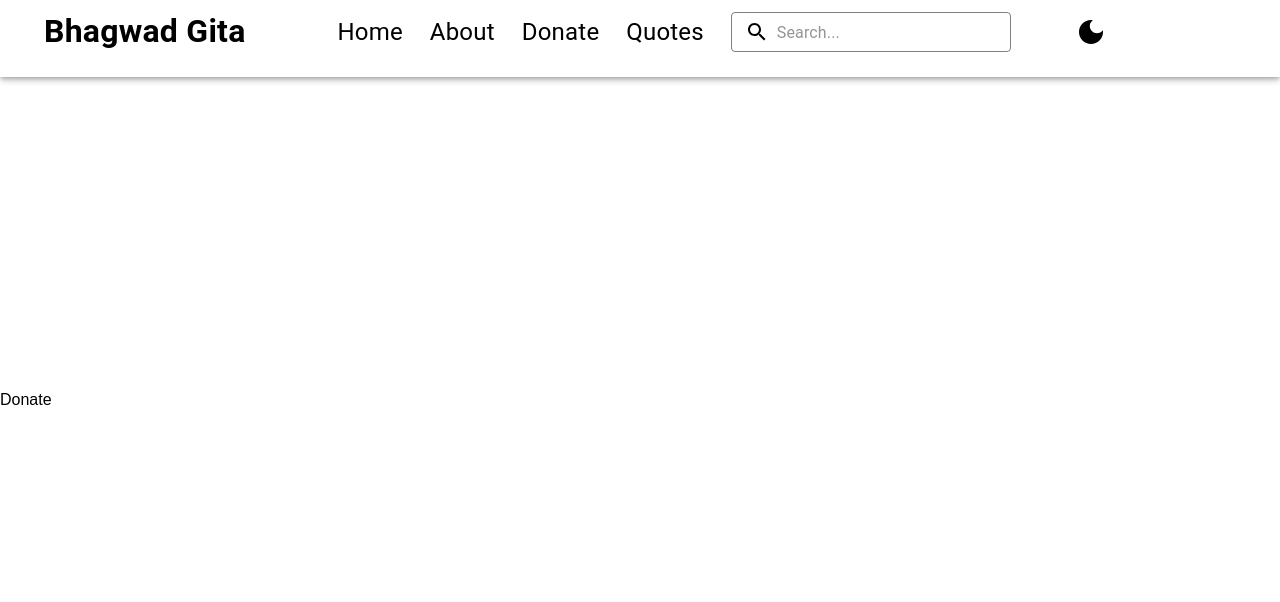
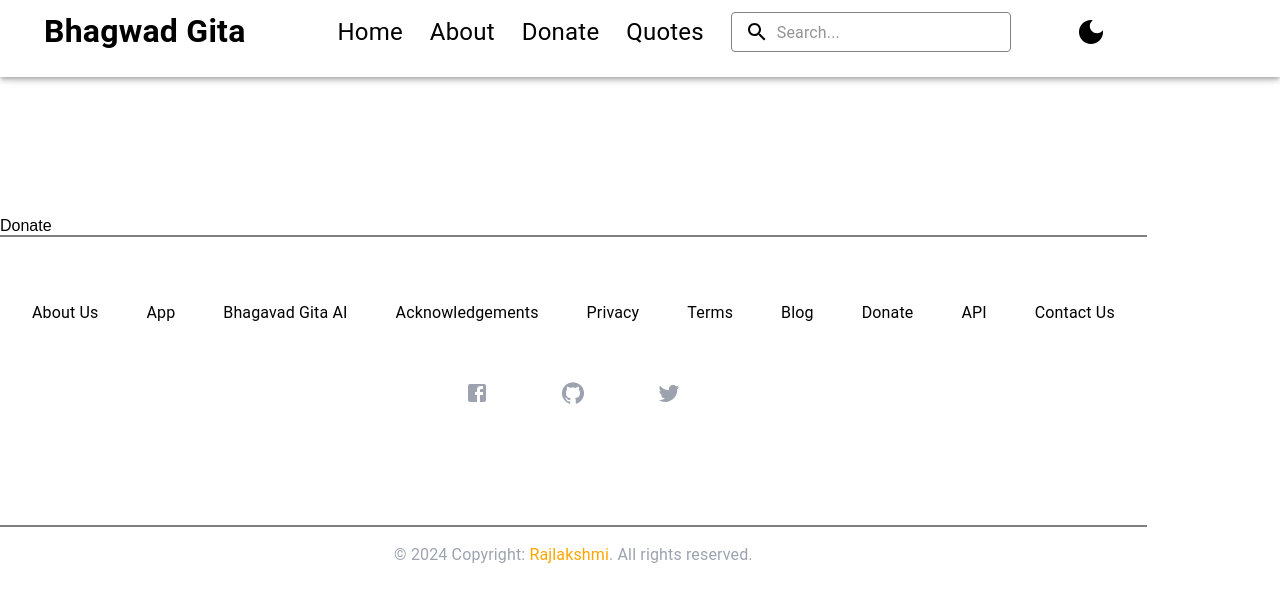
Before and after one commit to rajlakshmi18704/GuideToTheSoul, a React (Vite) app: page /donate in a window 1280 px wide. Shown: the top 602 px of the page. Built offline with nearby package versions, Linux system fonts and the light colour scheme.

Commit message:
Created Footer Component.

```diff
--- a/src/App.jsx
+++ b/src/App.jsx
@@ -9,6 +9,7 @@ import Quotes from './Pages/Quotes'
 import Navbar from './Components/Navbar'
 import CardDetails from './Pages/CardDetails'
 import {ThemeContext,themes} from './context/themeContext'
+import Footer from './Components/Footer'
 
 
 function App() {
@@ -21,6 +22,7 @@ function App() {
   }
   return (
     <>
+
     <ThemeContext.Provider value={{theme,handleOnclick}}>
     <Router>
       <Navbar/>
@@ -33,8 +35,9 @@ function App() {
         <Route path="/about" element={<About/>}/>
         <Route path="/donate" element={<Donate/>}/>
         </Routes>
+        <Footer/>
+      </Router>
 
-      </Router>
     </ThemeContext.Provider>
 
 
--- /dev/null
+++ b/src/Components/Footer.jsx
@@ -0,0 +1,183 @@
+// import React, { useContext } from 'react'
+// import { Box ,Stack, Typography} from '@mui/material'
+// import { ThemeContext } from '../context/themeContext'
+// import { IconButton } from '@mui/material';
+// import GitHubIcon from '@mui/icons-material/GitHub';
+// import FacebookIcon from '@mui/icons-material/Facebook';
+// import { useNavigate } from 'react-router-dom';
+// import TwitterIcon from '@mui/icons-material/Twitter';
+// function Footer() {
+//     const {theme}=useContext(ThemeContext)
+//     const navigate=useNavigate()
+//   function  NavigateTo(link){
+//       navigate(link)
+//     }
+//   return (
+//     <>
+
+
+
+//    <Box sx={{backgroundColor:theme==="dark"?"#1A1A1A":"white",display:"flex",flexDirection:"column",borderTop:"2px solid grey",borderBottom:"2px solid grey", padding: '4rem 2rem',display:{lg:"flex",xs:"none",md:"flex"},justifyContent:"center",alignItems:"center",marginLeft:"0"}} >
+
+//   <Stack
+//       direction="row"
+//       spacing={6}
+//       sx={{
+//         justifyContent: 'center',
+//         alignItems: 'center',
+
+//         width: '100%',
+//       }}
+//     >
+//       <Typography variant="body1" sx={{color:theme==="dark"?"#9CA3AF":"black"}} onClick={()=>{
+//         NavigateTo('/about')
+//       }}>About Us</Typography>
+//       <Typography variant="body1"  sx={{color:theme==="dark"?"#9CA3AF":"black"}}>App</Typography>
+//       <Typography variant="body1"  sx={{color:theme==="dark"?"#9CA3AF":"black"}}>Bhagavad Gita AI</Typography>
+//       <Typography variant='body1'  sx={{color:theme==="dark"?"#9CA3AF":"black"}}>Acknowledgements</Typography>
+//       <Typography variant="body1"  sx={{color:theme==="dark"?"#9CA3AF":"black"}}>Privacy</Typography>
+//       <Typography variant="body1" sx={{color:theme==="dark"?"#9CA3AF":"black"}}>Terms</Typography>
+//       <Typography variant="body1"  sx={{color:theme==="dark"?"#9CA3AF":"black"}}>Blog</Typography>
+//       <Typography variant="body1"  sx={{color:theme==="dark"?"#9CA3AF":"black"}}>Donate</Typography>
+//       <Typography variant="body1" sx={{color:theme==="dark"?"#9CA3AF":"black"}}>API</Typography>
+//       <Typography variant="body1" sx={{color:theme==="dark"?"#9CA3AF":"black"}}>Contact Us</Typography>
+
+//     </Stack>
+//     <Stack  direction="row"
+//     spacing={7}
+
+//     sx={{
+//         justifyContent: 'center',
+//         alignItems: 'center',
+//      margin:"3rem ",
+//         width: '100%',
+//       }}>
+//     {/* Facebook Icon */}
+//   <IconButton sx={{color:"#9CA3AF"}} aria-label="facebook">
+//         <FacebookIcon />
+//       </IconButton>
+//       <IconButton sx={{color:"#9CA3AF"}}
+// aria-label="github" href="https://github.com" target="_blank">
+//         <GitHubIcon />
+//       </IconButton>
+//       <IconButton sx={{color:"#9CA3AF"}} aria-label="twitter" href="https://twitter.com" target="_blank">
+//         <TwitterIcon />
+//       </IconButton>
+//   </Stack>
+//     </Box >
+//     <Box sx={{backgroundColor:theme==="dark"?"#1A1A1A":"white",marginTop:"0",color:theme==="dark"?"white":"black"}}>
+//  <p >© 2024 Copyright: <span>Rajlakshmi</span>. All rights reserved.</p>
+//    </Box>
+
+//     </>
+
+//   )
+// }
+
+// export default Footer
+
+
+
+
+
+
+import React, { useContext } from 'react';
+import { Box, Stack, Typography, IconButton } from '@mui/material';
+import { ThemeContext } from '../context/themeContext';
+import GitHubIcon from '@mui/icons-material/GitHub';
+import FacebookIcon from '@mui/icons-material/Facebook';
+import TwitterIcon from '@mui/icons-material/Twitter';
+import { useNavigate } from 'react-router-dom';
+
+function Footer() {
+    const { theme } = useContext(ThemeContext);
+    const navigate = useNavigate();
+
+    function navigateTo(link) {
+        navigate(link);
+    }
+
+    return (
+        <>
+            <Box
+                sx={{
+                    backgroundColor: theme === "dark" ? "#1A1A1A" : "white",
+                    display: "flex",
+                    flexDirection: "column",
+                    borderTop: "2px solid grey",
+                    borderBottom: "2px solid grey",
+                    padding: '4rem 2rem',
+                    justifyContent: "center",
+                    alignItems: "center",
+                    marginLeft: "0",
+                }}
+            >
+                <Stack
+                    direction="row"
+                    spacing={6}
+                    sx={{
+                        justifyContent: 'center',
+                        alignItems: 'center',
+                        width: '100%',
+                    }}
+                >
+                    <Typography variant="body1" sx={{ color: theme === "dark" ? "#9CA3AF" : "black" }} onClick={() => navigateTo('/about')}>About Us</Typography>
+                    <Typography variant="body1" sx={{ color: theme === "dark" ? "#9CA3AF" : "black" }} onClick={() => navigateTo('/app')}>App</Typography>
+                    <Typography variant="body1" sx={{ color: theme === "dark" ? "#9CA3AF" : "black" }} onClick={() => navigateTo('/bhagavad-gita')}>Bhagavad Gita AI</Typography>
+                    <Typography variant="body1" sx={{ color: theme === "dark" ? "#9CA3AF" : "black" }} onClick={() => navigateTo('/acknowledgements')}>Acknowledgements</Typography>
+                    <Typography variant="body1" sx={{ color: theme === "dark" ? "#9CA3AF" : "black" }} onClick={() => navigateTo('/privacy')}>Privacy</Typography>
+                    <Typography variant="body1" sx={{ color: theme === "dark" ? "#9CA3AF" : "black" }} onClick={() => navigateTo('/terms')}>Terms</Typography>
+                    <Typography variant="body1" sx={{ color: theme === "dark" ? "#9CA3AF" : "black" }} onClick={() => navigateTo('/blog')}>Blog</Typography>
+                    <Typography variant="body1" sx={{ color: theme === "dark" ? "#9CA3AF" : "black" }} onClick={() => navigateTo('/donate')}>Donate</Typography>
+                    <Typography variant="body1" sx={{ color: theme === "dark" ? "#9CA3AF" : "black" }} onClick={() => navigateTo('/api')}>API</Typography>
+                    <Typography variant="body1" sx={{ color: theme === "dark" ? "#9CA3AF" : "black" }} onClick={() => navigateTo('/contact')}>Contact Us</Typography>
+                </Stack>
+
+                <Stack
+                    direction="row"
+                    spacing={7}
+                    sx={{
+                        justifyContent: 'center',
+                        alignItems: 'center',
+                        margin: "3rem",
+                        width: '100%',
+                    }}
+                >
+                    <IconButton sx={{ color: "#9CA3AF" }} aria-label="facebook">
+                        <FacebookIcon />
+                    </IconButton>
+                    <IconButton sx={{ color: "#9CA3AF" }} aria-label="github" href="https://github.com" target="_blank">
+                        <GitHubIcon />
+                    </IconButton>
+                    <IconButton sx={{ color: "#9CA3AF" }} aria-label="twitter" href="https://twitter.com" target="_blank">
+                        <TwitterIcon />
+                    </IconButton>
+                </Stack>
+            </Box>
+
+            <Box
+    sx={{
+        backgroundColor: theme === "dark" ? "#1A1A1A" : "white",
+        marginTop: "0",
+        padding: "1rem 0",
+        display: "flex",
+        justifyContent: "center",
+        alignItems: "center",
+    }}
+>
+    <Typography
+        variant="body1"
+        sx={{
+            color: "#9CA3AF",
+            textAlign: "center",
+        }}
+    >
+        © 2024 Copyright: <span style={{ color: "orange" }}>Rajlakshmi</span>. All rights reserved.
+    </Typography>
+</Box>
+
+        </>
+    );
+}
+
+export default Footer;
--- a/src/Components/Navbar.jsx
+++ b/src/Components/Navbar.jsx
@@ -14,7 +14,14 @@ function Navbar() {
   const {theme,handleOnclick}=useContext(ThemeContext)
   const open = Boolean(anchorEl);
   const navigate=useNavigate()
+  const handleMenuOpen = (event) => {
+    setAnchorEl(event.currentTarget);
+  };
 
+
+  const handleMenuClose = () => {
+    setAnchorEl(null);
+  };
   const handleNavigation = (path) => {
     navigate(path); // Navigate to the selected route
     // handleMenuClose(); // Close the menu after navigating
@@ -98,33 +105,37 @@ function Navbar() {
       sm: "8rem",  // Medium devices
       md: "12rem",  // Larger devices (Tablet and Desktop)
       lg: "4rem"  // Large devices (e.g., Large Desktop)
-    },   display:"flex",flexDirection:"row" ,alignItems:"center"}}  onClick={handleOnclick}>
+    },   display:"flex",flexDirection:"row" ,alignItems:"center"}} >
       {theme === 'dark' ? (
-            < LightModeIcon  sx={{ fontSize: "2rem",color: 'yellow' }} />
+            < LightModeIcon  onClick={handleOnclick} sx={{ fontSize: "2rem",color: 'yellow' }} />
          ) : (
-            <DarkModeIcon sx={{ fontSize: "2rem",color:"black"  }} />
+            <DarkModeIcon   onClick={handleOnclick}sx={{ fontSize: "2rem",color:"black"  }} />
          )}
 
       <IconButton
-
+         onClick={handleMenuOpen}
         sx={{
           display: { xs: 'flex', md: 'none' },  // Only show on small devices
           marginLeft: '10px'
         }}
       >
-        <MenuIcon sx={{ fontSize: '2rem' }} />
+        <MenuIcon sx={{ fontSize: '2rem' ,}} />
       </IconButton>
 
-      {/* Dropdown Menu */}
-      <Menu
+
+      <Menu sx={{  display:{lg:"none"}}}
         anchorEl={anchorEl}
         open={open}
-
+        onClose={handleMenuClose}
         PaperProps={{
           style: {
             width: '200px',
-          },
+            backgroundColor: theme === 'dark' ? 'black' : 'white',
+            color: theme === 'dark' ? 'white' : 'black', // Adjusts text color for better visibility
+
+          }
         }}
+
       >
        <MenuItem onClick={() => handleNavigation('/')}>Home</MenuItem>
         <MenuItem onClick={() => handleNavigation('/about')}>About</MenuItem>
--- a/src/Pages/Home.jsx
+++ b/src/Pages/Home.jsx
@@ -11,6 +11,8 @@ function Home() {
   const {theme}=useContext(ThemeContext)
   return (
     <>
+
+
       <div>
 
 </div>
```
